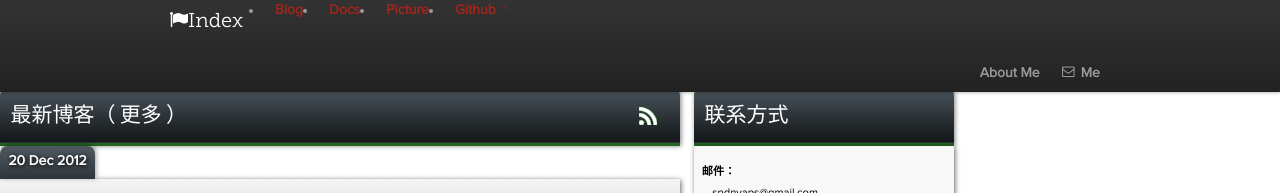
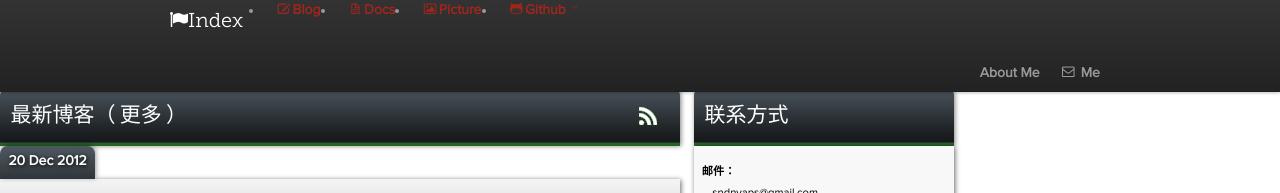
Before and after one commit to sndnvaps/blog.backup, a Jekyll site: the page built from index.html, in a window 1280 px wide. Shown: the top 193 px of the page. Built offline with Jekyll 4.4.1, drawn with Linux system fonts in a browser that asks for light colours; Markdown is read by kramdown in place of the engine named in the settings.

Commit message:
update style #10

```diff
--- a/_layouts/test.html
+++ b/_layouts/test.html
@@ -60,13 +60,13 @@
     <div class="container">
       <h3><a class="brand" href="/"><i class="icon-flag"></i>Index</a></h3>
       <ul class="nav-pills">
-	    <li><a href="http://y.ipy.cc/blog.html">Blog </a></li>
-		<li><a href="http://y.ipy.cc/docs.html">Docs</a></li>
-		<li><a href="http://y.ipy.cc/picture.html">Picture</a></li>
+	    <li><a href="http://y.ipy.cc/blog.html"><i class="icon-edit"></i>Blog </a></li>
+		<li><a href="http://y.ipy.cc/docs.html"><i class="icon-file"></i>Docs</a></li>
+		<li><a href="http://y.ipy.cc/picture.html"><i class="icon-picture"></i>Picture</a></li>
 		         <li class="dropdown">
-				    <a class="dropdown-toggle" data-toggle="dropdown" href="https://github.com/sndnvaps/">Github <b class="caret"></b> </a>
+				    <a class="dropdown-toggle" data-toggle="dropdown" href="https://github.com/sndnvaps/"><i class="icon-github"></i>Github <b class="caret"></b> </a>
 					    <ul class="dropdown-menu">
-						    <li><a href="https://gist.github.com/sndnvaps">Gist</a></li>
+						    <li><a href="https://gist.github.com/sndnvaps"><i class="icon-random"></i>Gist</a></li>
 						</ul>
 				 </li>
 
```
